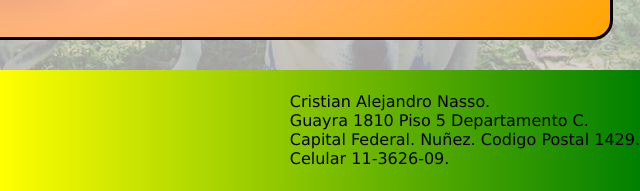
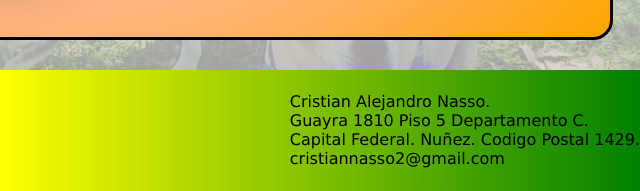
Before and after one commit to amirhassan33/desarrollo-web-perruno, a plain HTML site: page index.html in a window 1280 px wide. Shown: the part 8584-8775 px from the top of the page, 640-1280 px from the left. Drawn offline with Linux system fonts and the light colour scheme; a web font is replaced by a local one.

Commit message:
agregamos correo electronico

```diff
--- a/index.html
+++ b/index.html
@@ -107,7 +107,7 @@
                 <a class="pie__caja__ruta" href="https://www.linkedin.com/in/cristian-alejandro-nasso-21375720/"><img class="pie__caja__imagen" src="./img/linkedin.png" alt="Linkedin"></a>
             </div>
             <div>
-                <p class="pie__caja__texto">Cristian Alejandro Nasso. <br> Guayra 1810 Piso 5 Departamento C. <br> Capital Federal. Nuñez. Codigo Postal 1429. <br> Celular 11-3626-09.</p>
+                <p class="pie__caja__texto">Cristian Alejandro Nasso. <br> Guayra 1810 Piso 5 Departamento C. <br> Capital Federal. Nuñez. Codigo Postal 1429. <br> cristiannasso2@gmail.com</p>
             </div>
         </div>
     </footer>
```
